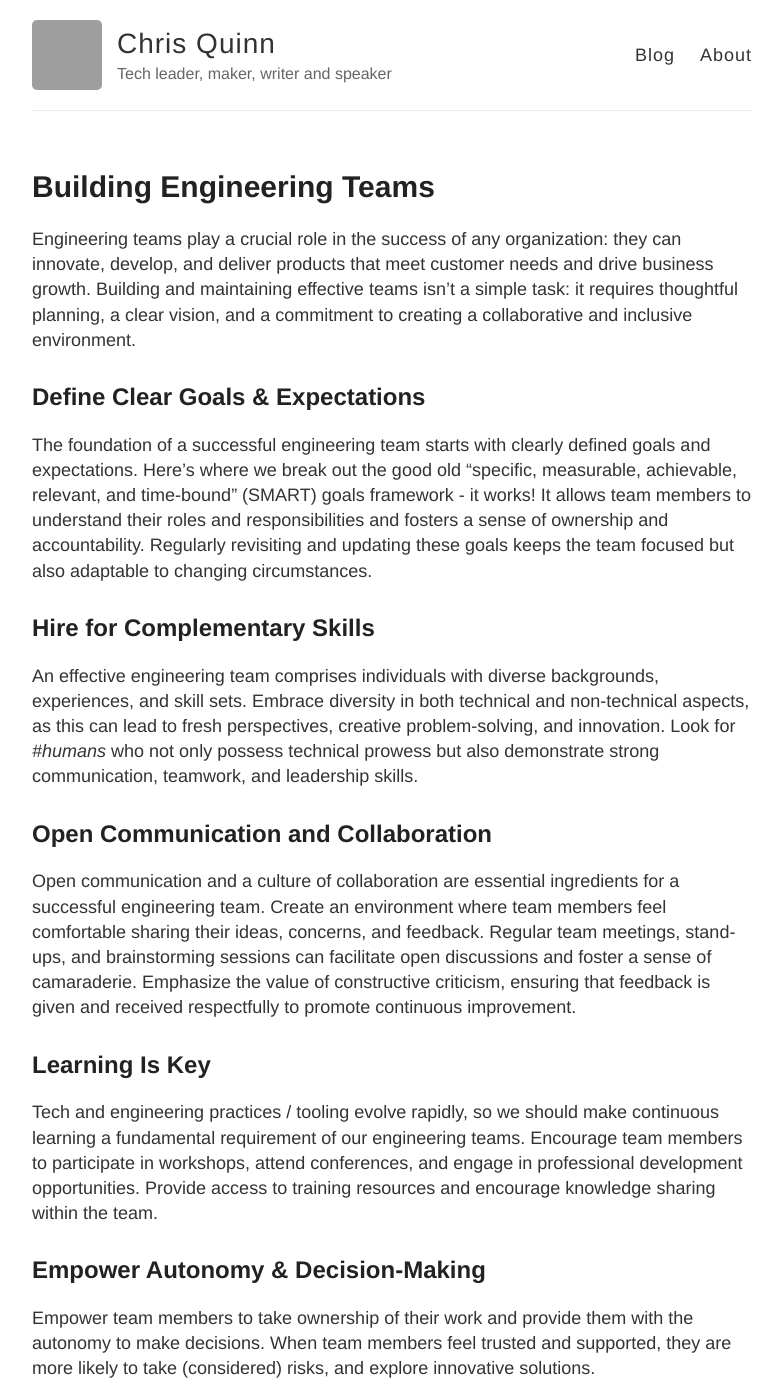
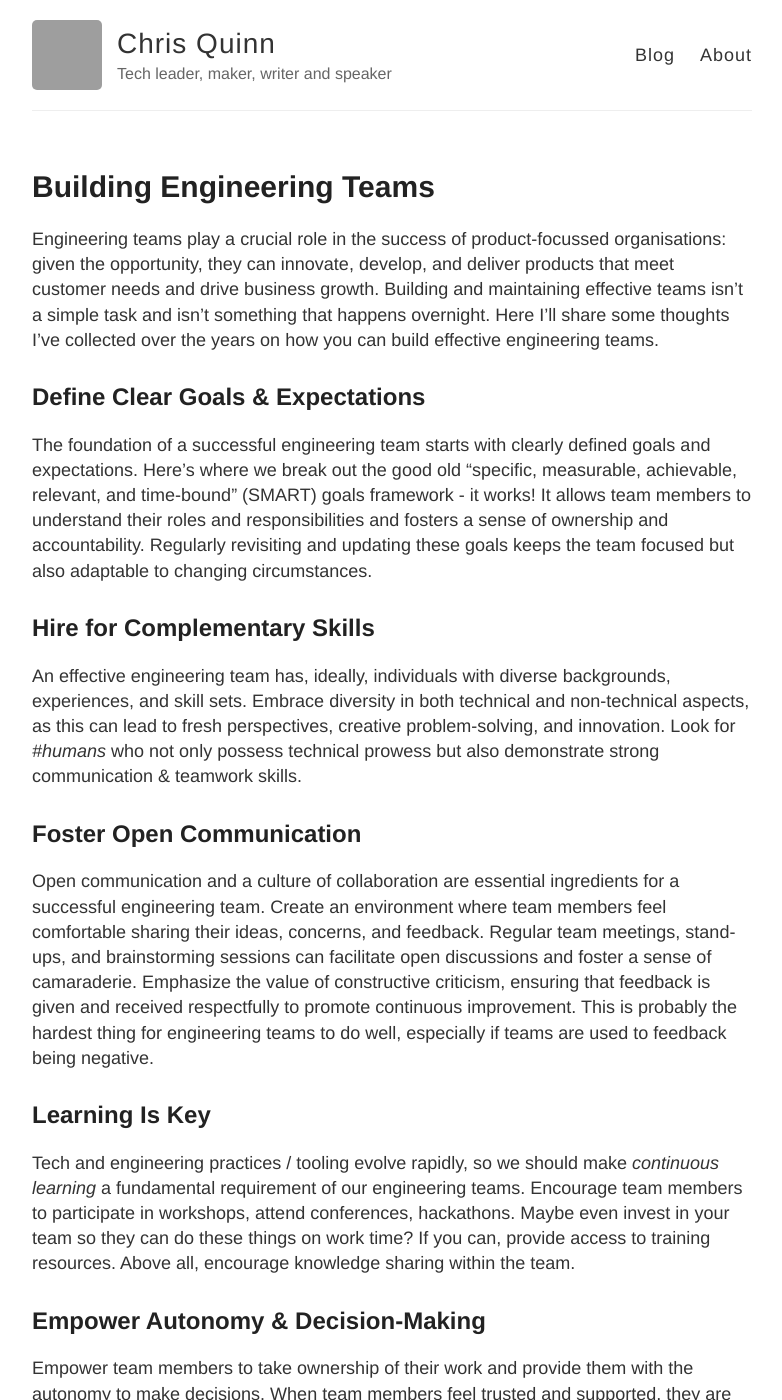
Before and after one commit to chrisquinnr/chrisquinnr.github.io, a Jekyll site: the page built from _posts/2023-6-27-building-engineering-teams.md, in a window 1280 px wide and 1400 px high. Shown: the whole window, without its empty margins (248-1030 px from the left). Built offline with Jekyll 4.4.1, drawn with Linux system fonts in a browser that asks for light colours; some of the changed text lies outside the part shown; grey boxes are pictures that could not be loaded.

Commit message:
Update 2024-2-12-building-engineering-teams.md

```diff
--- a/_posts/2023-6-27-building-engineering-teams.md
+++ b/_posts/2023-6-27-building-engineering-teams.md
@@ -3,19 +3,21 @@ layout: post
 title: Building Engineering Teams
 ---
 
-Engineering teams play a crucial role in the success of any organization: they can innovate, develop, and deliver products that meet customer needs and drive business growth. Building and maintaining effective teams isn't a simple task: it requires thoughtful planning, a clear vision, and a commitment to creating a collaborative and inclusive environment.
+Engineering teams play a crucial role in the success of product-focussed organisations: given the opportunity, they can innovate, develop, and deliver products that meet customer needs and drive business growth. Building and maintaining effective teams isn't a simple task and isn't something that happens overnight. Here I'll share some thoughts I've collected over the years on how you can build effective engineering teams.
 
 ## Define Clear Goals & Expectations
 The foundation of a successful engineering team starts with clearly defined goals and expectations. Here's where we break out the good old "specific, measurable, achievable, relevant, and time-bound" (SMART) goals framework - it works! It allows team members to understand their roles and responsibilities and fosters a sense of ownership and accountability. Regularly revisiting and updating these goals keeps the team focused but also adaptable to changing circumstances.
 
 ## Hire for Complementary Skills
-An effective engineering team comprises individuals with diverse backgrounds, experiences, and skill sets. Embrace diversity in both technical and non-technical aspects, as this can lead to fresh perspectives, creative problem-solving, and innovation. Look for _#humans_ who not only possess technical prowess but also demonstrate strong communication, teamwork, and leadership skills.
+An effective engineering team has, ideally, individuals with diverse backgrounds, experiences, and skill sets. Embrace diversity in both technical and non-technical aspects, as this can lead to fresh perspectives, creative problem-solving, and innovation. Look for _#humans_ who not only possess technical prowess but also demonstrate strong communication & teamwork skills.
 
-## Open Communication and Collaboration
-Open communication and a culture of collaboration are essential ingredients for a successful engineering team. Create an environment where team members feel comfortable sharing their ideas, concerns, and feedback. Regular team meetings, stand-ups, and brainstorming sessions can facilitate open discussions and foster a sense of camaraderie. Emphasize the value of constructive criticism, ensuring that feedback is given and received respectfully to promote continuous improvement.
+## Foster Open Communication
+Open communication and a culture of collaboration are essential ingredients for a successful engineering team. Create an environment where team members feel comfortable sharing their ideas, concerns, and feedback. Regular team meetings, stand-ups, and brainstorming sessions can facilitate open discussions and foster a sense of camaraderie. Emphasize the value of constructive criticism, ensuring that feedback is given and received respectfully to promote continuous improvement. This is probably the hardest thing for engineering teams to do well, especially if teams are used to feedback being negative.
 
 ## Learning Is Key
-Tech and engineering practices / tooling evolve rapidly, so we should make continuous learning a fundamental requirement of our engineering teams. Encourage team members to participate in workshops, attend conferences, and engage in professional development opportunities. Provide access to training resources and encourage knowledge sharing within the team.
+Tech and engineering practices / tooling evolve rapidly, so we should make _continuous learning_ a fundamental requirement of our engineering teams. Encourage team members to participate in workshops, attend conferences, hackathons. Maybe even invest in your team so they can do these things on work time? If you can, provide access to training resources. Above all, encourage knowledge sharing within the team.
 
 ## Empower Autonomy & Decision-Making
-Empower team members to take ownership of their work and provide them with the autonomy to make decisions. When team members feel trusted and supported, they are more likely to take (considered) risks, and explore innovative solutions.
+Empower team members to take ownership of their work and provide them with the autonomy to make decisions. When team members feel trusted and supported, they are more likely to take (considered) risks, and explore innovative solutions. The key here is _trust_.
+
+C
```
